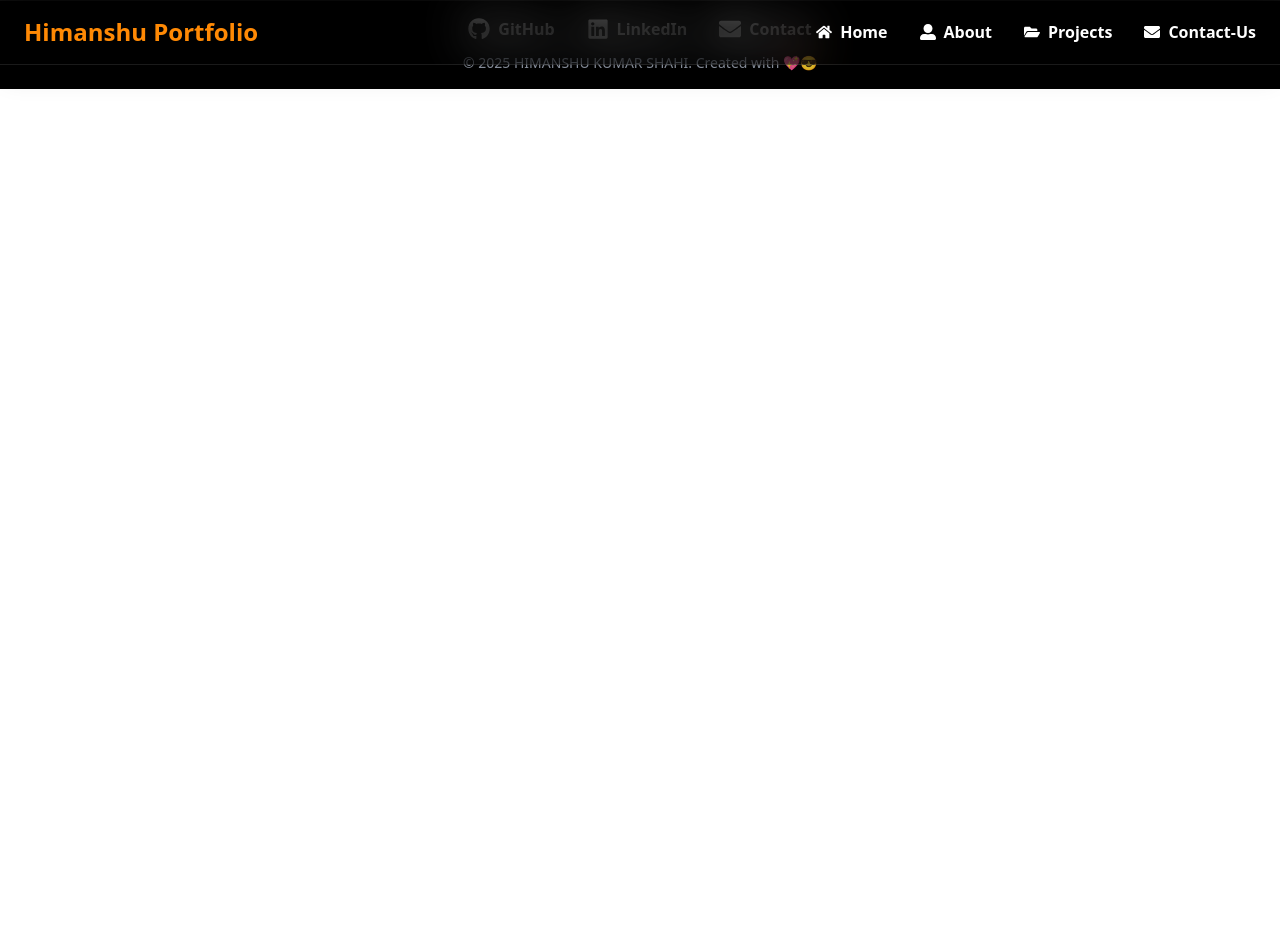
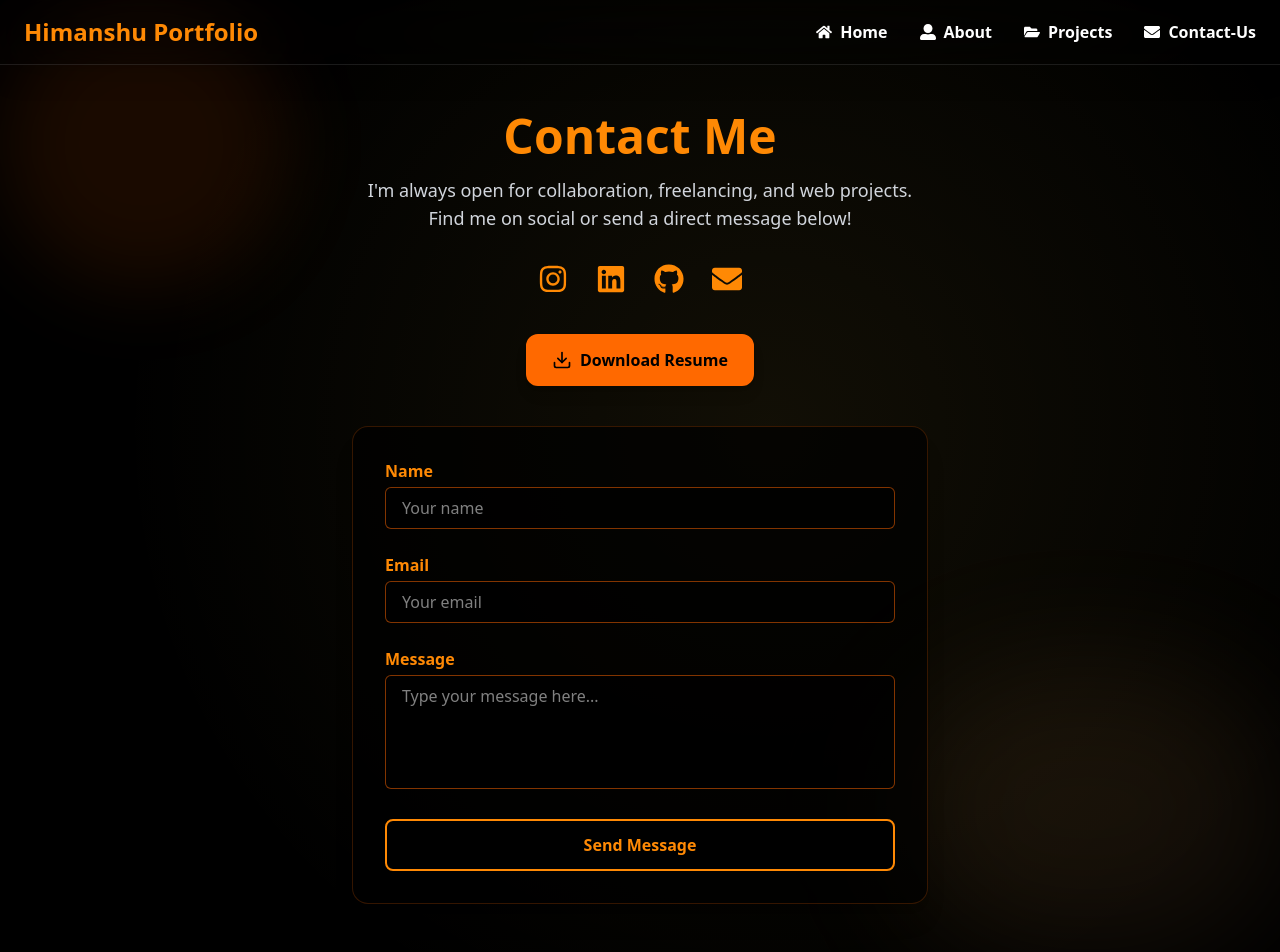
Before and after one commit to HimanshuKumarShahi/chai-aur-react, a React (Vite) app in the folder Portfolio/: page /Contact in a window 1280 px wide. Shown: the top 952 px of the page. Before the commit the page ends 800 px from the top, so only its background shows below. Built offline with nearby package versions, Linux system fonts and the light colour scheme.

Commit message:
all done make few changes

```diff
--- a/Portfolio/src/App.jsx
+++ b/Portfolio/src/App.jsx
@@ -6,6 +6,7 @@ import Footer from './components/Footer/footer.jsx';
 import Navbar from './components/Navbar/Navbar.jsx'
 import About from './components/About/About.jsx';
 import Projects from './components/Projects/Project.jsx';
+import Contact from './components/Contact/Contact.jsx';
 
 
 
@@ -19,6 +20,7 @@ function App() {
         <Route path="/" element={<Home />} />
         <Route path="/about" element={<About/>} />
         <Route path="/projects" element={<Projects/>} />
+        <Route path="/Contact" element={<Contact/>} />
       </Routes>
     <Footer/>
     </BrowserRouter>
--- a/Portfolio/src/components/About/About.jsx
+++ b/Portfolio/src/components/About/About.jsx
@@ -22,11 +22,36 @@ const About = () => {
   return (
     <div className="w-full min-h-screen text-white py-20 px-6 relative overflow-hidden bg-[#0a0702]">
 
-      {/* Background blobs */}
-      <div className="absolute inset-0 pointer-events-none z-0">
-        <div className="w-[600px] h-[600px] bg-orange-500/10 blur-[160px] rounded-full absolute -top-10 -left-20" />
-        <div className="w-[500px] h-[500px] bg-orange-600/10 blur-[140px] rounded-full absolute bottom-0 right-0" />
+     <div className="pointer-events-none absolute inset-0 z-0">
+        <div className="absolute inset-0 bg-[radial-gradient(circle_at_60%_45%,rgba(252,211,77,0.10),transparent_70%)]"></div>
+
+        {/* Big top-left spot */}
+        <div className="absolute top-0 left-0 w-64 h-48 rounded-full bg-yellow-500/10 blur-2xl"></div>
+        {/* Blue highlight, bottom-right */}
+        <div className="absolute bottom-0 right-0 w-72 h-56 rounded-full bg-blue-400/10 blur-3xl"></div>
+        {/* Diagonal highlight */}
+        <div className="absolute top-1/2 left-0 w-2 h-48 bg-yellow-300/10 rounded-xl rotate-45 blur-lg"></div>
       </div>
+
+      {/* Decorative Boxes & Lines */}
+      {/* Top left box */}
+      <div className="absolute top-20 left-10 w-24 h-24 border-2 border-orange-400/20 rounded-lg rotate-12 animate-pulse-slow z-10"></div>
+
+      <div className="absolute top-90 left-40 w-24 h-24 border-2 border-orange-600/20 rounded-lg rotate-12 animate-pulse-slow z-10"></div>
+      {/* Bottom right box */}
+      <div className="absolute bottom-28 right-10 w-20 h-20 border-2 border-cyan-400/20 rounded-2xl -rotate-12 animate-pulse-slow z-10"></div>
+      {/* Middle left smaller box */}
+      <div className="absolute top-1/2 left-4 w-16 h-16 border border-white/10 rounded-xl rotate-6 z-10"></div>
+      <div className="absolute top-1/2 left-50 w-20 h-20 border border-white/10 rounded-xl rotate-8 z-10"></div>
+      {/* Floating thin rectangle */}
+      <div className="absolute top-[35%] right-8 w-32 h-6 border border-pink-400/10 rounded-xl -rotate-6"></div>
+      {/* Bottom middle wide box */}
+      <div className="absolute bottom-10 left-1/2 -translate-x-1/2 w-40 h-10 border-2 border-fuchsia-300/15 rounded-md rotate-3"></div>
+      {/* Right edge vertical box */}
+      <div className="absolute top-10 right-5 w-8 h-32 border border-blue-400/15 rounded-lg rotate-12"></div>
+      {/* Center faint square behind text */}
+      <div className="absolute top-1/3 left-1/3 w-64 h-64 border border-white/5 rounded-xl -rotate-12"></div>
+
 
       {/* Heading */}
       <h1 className="text-center text-4xl md:text-5xl font-bold text-orange-500 relative z-10">
--- /dev/null
+++ b/Portfolio/src/components/Contact/Contact.jsx
@@ -0,0 +1,151 @@
+import React from "react";
+import { FaInstagram, FaLinkedin, FaGithub, FaEnvelope } from "react-icons/fa";
+import { FiDownload } from "react-icons/fi";
+
+export default function Contact() {
+  return (
+    <section className="min-h-screen w-full bg-black text-white relative overflow-hidden pt-28 pb-12 px-4">
+
+      {/* Background Effects */}
+      <div className="absolute inset-0 z-0 pointer-events-none">
+        <div className="absolute inset-0 bg-[radial-gradient(circle_at_60%_45%,rgba(252,211,77,0.07),transparent_70%)]"></div>
+        <div className="absolute top-0 left-0 w-72 h-72 rounded-full bg-orange-500/10 blur-2xl"></div>
+        <div className="absolute bottom-0 right-0 w-96 h-72 rounded-full bg-orange-300/8 blur-3xl"></div>
+      </div>
+
+      <div className="relative z-10 max-w-xl mx-auto">
+
+        {/* Heading */}
+        <h2 className="text-4xl md:text-5xl font-extrabold text-orange-400 text-center mb-4">
+          Contact Me
+        </h2>
+
+        <p className="text-lg text-gray-300 text-center mb-8">
+          I'm always open for collaboration, freelancing, and web projects.<br />
+          Find me on social or send a direct message below!
+        </p>
+
+        {/* Social Icons */}
+        <div className="mb-10 flex flex-wrap gap-7 justify-center items-center">
+          <a
+            href="https://instagram.com/yourusername"
+            target="_blank"
+            rel="noopener noreferrer"
+            className="text-orange-400 hover:text-pink-400 text-3xl transition"
+            title="Instagram"
+          >
+            <FaInstagram />
+          </a>
+
+          <a
+            href="https://linkedin.com/in/yourusername"
+            target="_blank"
+            rel="noopener noreferrer"
+            className="text-orange-400 hover:text-blue-400 text-3xl transition"
+            title="LinkedIn"
+          >
+            <FaLinkedin />
+          </a>
+
+          <a
+            href="https://github.com/yourusername"
+            target="_blank"
+            rel="noopener noreferrer"
+            className="text-orange-400 hover:text-gray-300 text-3xl transition"
+            title="GitHub"
+          >
+            <FaGithub />
+          </a>
+
+          <a
+            href="mailto:your@email.com"
+            className="text-orange-400 hover:text-yellow-500 text-3xl transition"
+            title="Email"
+          >
+            <FaEnvelope />
+          </a>
+        </div>
+
+        {/* Resume Button */}
+        <div className="flex justify-center mt-10 mb-10 relative z-10">
+          <a
+            href="/resume.pdf"
+            download
+            className="flex items-center gap-2 px-6 py-3 bg-orange-500 text-black font-semibold rounded-xl border-2 border-orange-500 hover:bg-black hover:text-orange-400 hover:border-orange-400 hover:scale-110 transition-all duration-300 shadow-lg"
+          >
+            <FiDownload className="text-xl" />
+            Download Resume
+          </a>
+        </div>
+
+        {/* Contact Form */}
+        <div className="bg-black/70 border border-orange-500/20 rounded-2xl shadow-xl p-8">
+          <form
+            className="space-y-6"
+            onSubmit={(e) => {
+              e.preventDefault();
+              alert("Thanks for reaching out!");
+            }}
+          >
+            <div>
+              <label className="block text-orange-400 font-semibold mb-1">
+                Name
+              </label>
+              <input
+                type="text"
+                required
+                className="w-full px-4 py-2 rounded-md bg-black/60 border border-orange-500/50 text-white focus:outline-none focus:border-orange-400"
+                placeholder="Your name"
+              />
+            </div>
+
+            <div>
+              <label className="block text-orange-400 font-semibold mb-1">
+                Email
+              </label>
+              <input
+                type="email"
+                required
+                className="w-full px-4 py-2 rounded-md bg-black/60 border border-orange-500/50 text-white focus:outline-none focus:border-orange-400"
+                placeholder="Your email"
+              />
+            </div>
+
+            <div>
+              <label className="block text-orange-400 font-semibold mb-1">
+                Message
+              </label>
+              <textarea
+                required
+                rows={4}
+                className="w-full px-4 py-2 rounded-md bg-black/60 border border-orange-500/50 text-white focus:outline-none focus:border-orange-400 resize-none"
+                placeholder="Type your message here..."
+              ></textarea>
+            </div>
+
+           <button
+  type="submit"
+  className="
+    w-full py-3
+    bg-black
+    text-orange-400
+    font-bold
+    rounded-lg
+    border-2 border-orange-400
+    transition-all duration-200
+    hover:bg-orange-500
+    hover:text-black
+    hover:border-orange-500
+    hover:scale-105
+  "
+>
+  Send Message
+</button>
+
+          </form>
+        </div>
+
+      </div>
+    </section>
+  );
+}
```
Also changed, not shown: Portfolio/src/components/Projects/Project.jsx (+28 -25 lines).
